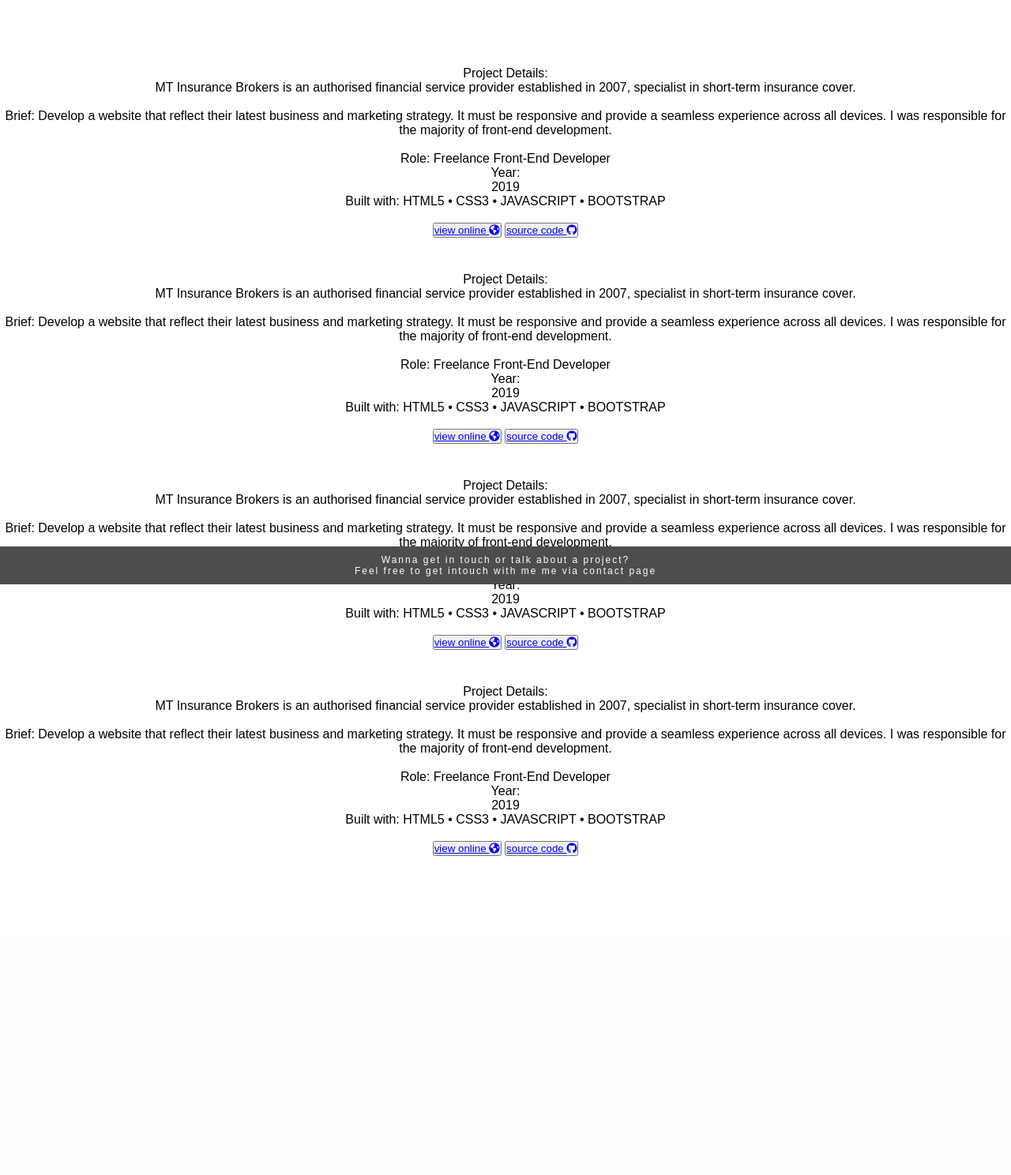
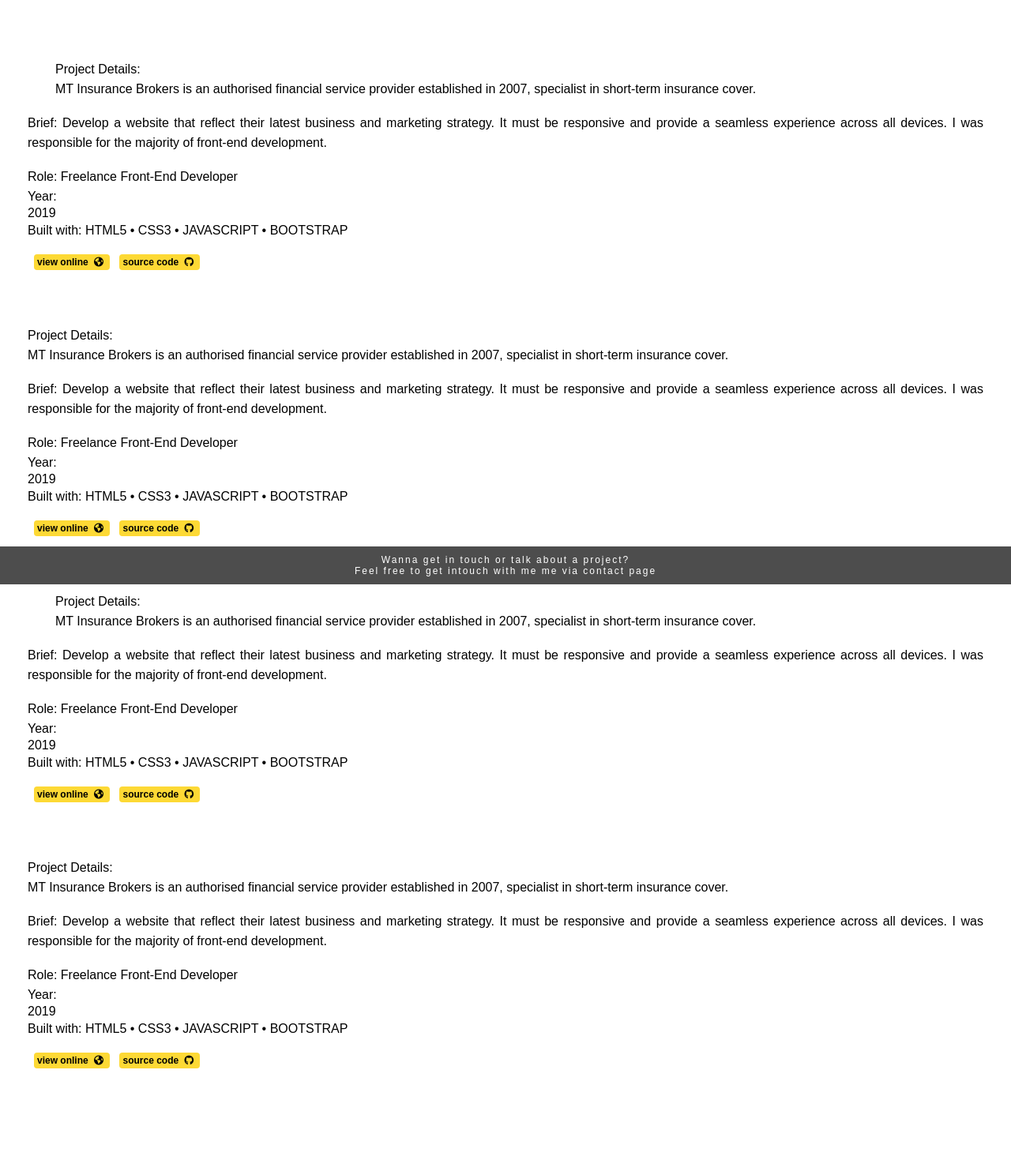
Before and after one commit to lebogangolifant/portfolio, a PHP site: page /projects.html in a window 1280 px wide. Shown: the part 60-1548 px from the top of the page at 79% size. Before the commit the page ends 1144 px from the top, so only its background shows below. Run offline with PHP 8.4, Linux system fonts and the light colour scheme; some libraries are stand-ins or nearby versions; some web fonts are replaced.

Commit message:
project stling complete

```diff
--- a/style.css
+++ b/style.css
@@ -355,9 +355,86 @@
   margin: 100px 0 100px 0;
   justify-content: center;
 }
+
+.project-case-study {
+  margin: 35px;
+  text-align: justify;
+}
+
+.project-case-study p {
+  line-height: 25px;
+}
+
 .project-column img {
-  margin: 20px;
+  margin: 35px;
+  box-shadow: 0 4px 8px 0 rgba(0, 0, 0, 0.2), 0 6px 20px 0 rgba(0, 0, 0, 0.19);
 }
+
+.float-left {
+  float: left;
+}
+
+.float-right {
+  float: right;
+}
+
+.project-case-study .button {
+  background-color: #fdd935;
+  border-radius: 4px;
+  font-size: 14px;
+  text-decoration: none;
+  display: inline-block;
+  text-align: center;
+  outline: none;
+  border: none;
+  -webkit-transition-duration: 0.4s;
+  /* Safari */
+  transition-duration: 0.4s;
+  margin-left: 8px;
+}
+
+/*button 1 hover */
+.btn1:hover {
+  background-color: #fff;
+  box-shadow: 0 12px 16px 0 rgba(0, 0, 0, 0.24), 0 17px 50px 0 rgba(0, 0, 0, 0.19);
+  color: #4d4d4d;
+}
+
+.btn1:hover a {
+  color: #4d4d4d;
+}
+
+/*button 2 hover */
+.btn2:hover {
+  background-color: #fff;
+  box-shadow: 0 12px 16px 0 rgba(0, 0, 0, 0.24), 0 17px 50px 0 rgba(0, 0, 0, 0.19);
+  color: #4d4d4d;
+}
+
+.btn2:hover a {
+  color: #4d4d4d;
+}
+
+.project-case-study i {
+  color: #000;
+  font-size: 12px;
+  padding: 4px;
+  text-decoration: none;
+  text-align: center;
+}
+
+.project-case-study a {
+  color: #000;
+  font-size: 12px;
+  font-weight: bold;
+  padding: 4px;
+  text-decoration: none;
+  text-align: center;
+}
+
+
+
+
 
 /*===========================
 /* CONTACT PAGE */
```
